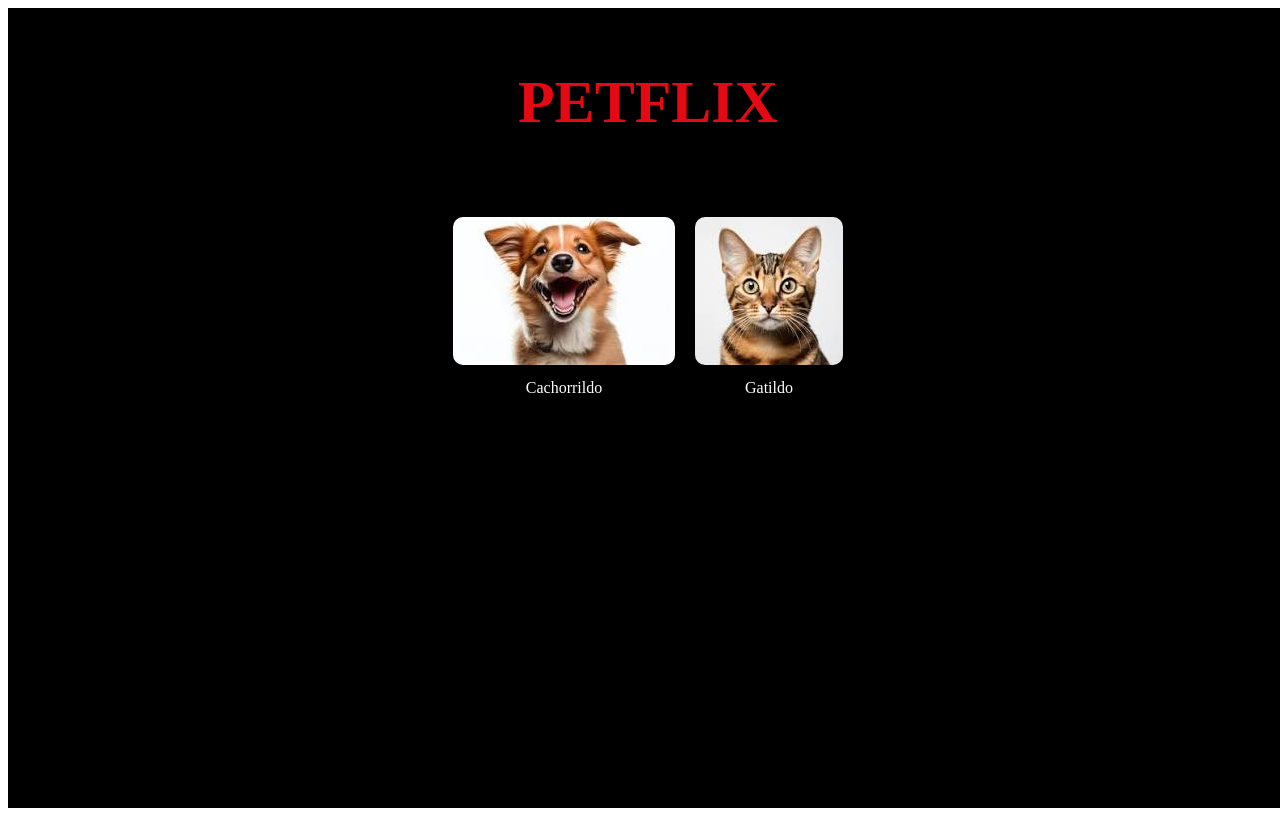
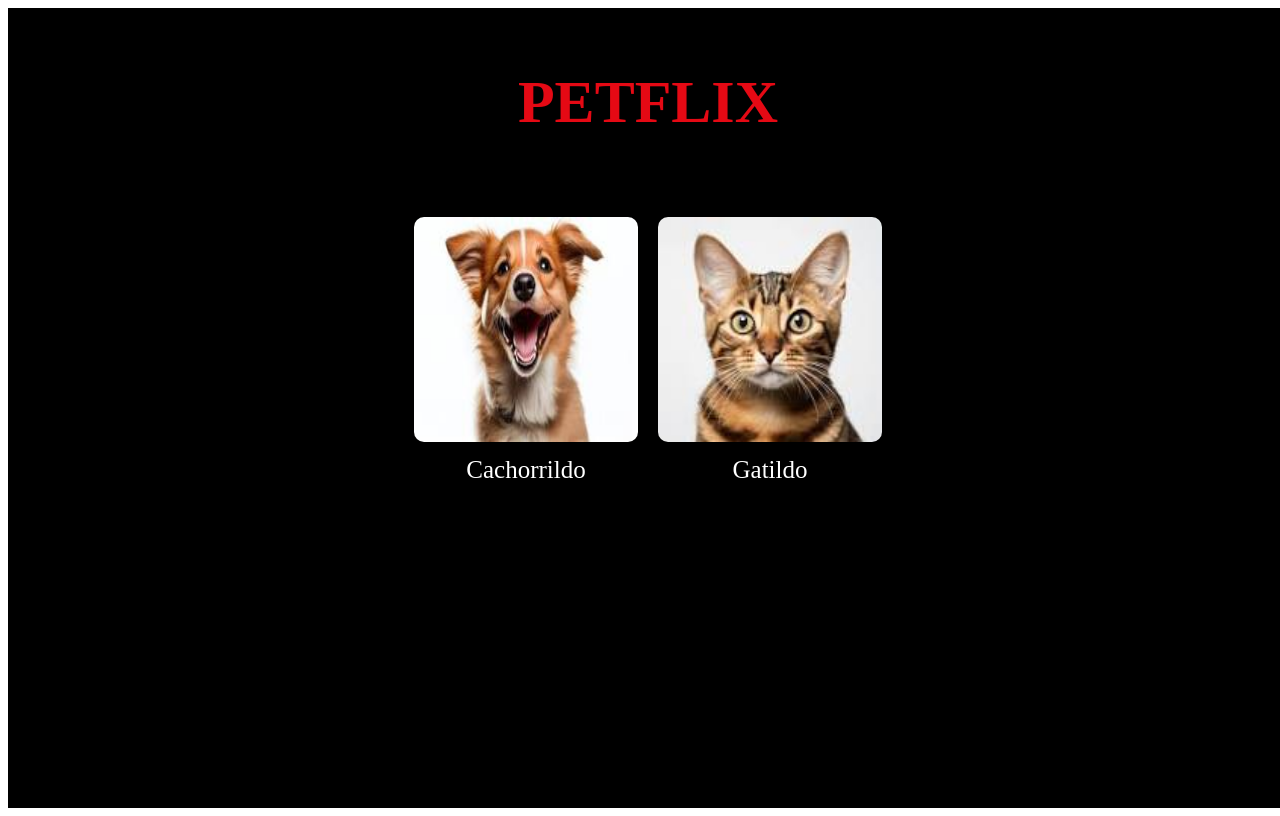
Before and after one commit to Rielo-S/PetFlix, a React (Vite) app: page / in a window 1280 px wide. Built offline with nearby package versions, Linux system fonts and the light colour scheme.

Commit message:
corregi errores

```diff
--- a/src/components/Cachorros/index.jsx
+++ b/src/components/Cachorros/index.jsx
@@ -1,13 +1,22 @@
-
+import { WrapperVideo, Text } from './styles.js'
+import { Link } from 'react-router-dom'
 
 export function Cachorros(){
     return(
     <>
-
+      <WrapperVideo>
       <iframe width="866" height="487" src="https://www.youtube.com/embed/rsTLyukvxGU"
        title="CACHORROS TIERNOS Y BONITOS 🧡 ¡Vídeos de Perros Cachorros! Lunacreciente"
         frameBorder="0" allow="accelerometer; autoplay; clipboard-write; encrypted-media; gyroscope; picture-in-picture; web-share"
          allowfullscreen></iframe>
+       </WrapperVideo>
+
+
+       <Link to="/" style={{textDecoration: 'none'}}>
+          <Text>&laquo; Voltar</Text>
+       </Link>
+
+
 
     </>
     )
--- a/src/components/Cachorros/styles.js
+++ b/src/components/Cachorros/styles.js
@@ -0,0 +1,18 @@
+import styled from "styled-components"
+
+export const WrapperVideo = styled.div`
+    display: flex;
+    align-items: center;
+    justify-content: center;
+    height: 450px;
+    margin-top: 70px;
+`;
+
+export const Text = styled.a`
+  display: flex;
+  margin-top: 80px;
+  color: black;
+  text-align: center;
+  justify-content: center;
+  font-size: 25px
+`;
--- a/src/components/Main/styles.js
+++ b/src/components/Main/styles.js
@@ -12,10 +12,13 @@ export const ImageContainer = styled.div`
 
 export const RoundedImage = styled.img`
   border-radius: 10px;
+  width: 224px;
+  height: 225px;
 `;
 
 export const Text = styled.p`
   margin-top: 10px;
   color: white;
   text-align: center;
+  font-size: 25px
 `;
```
